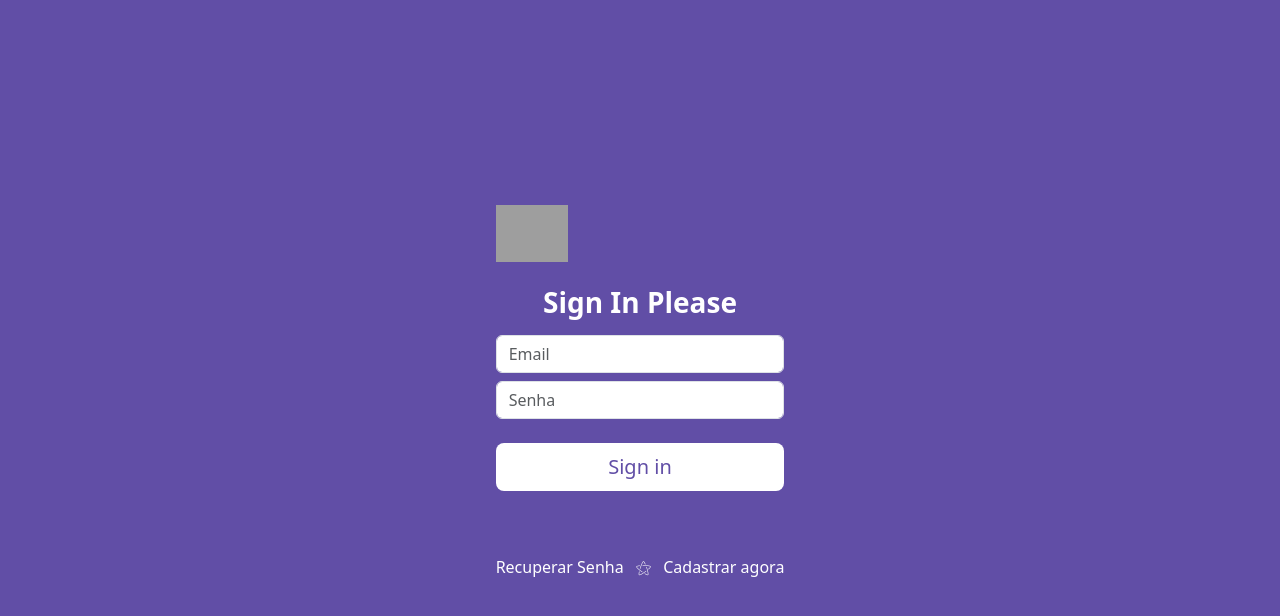
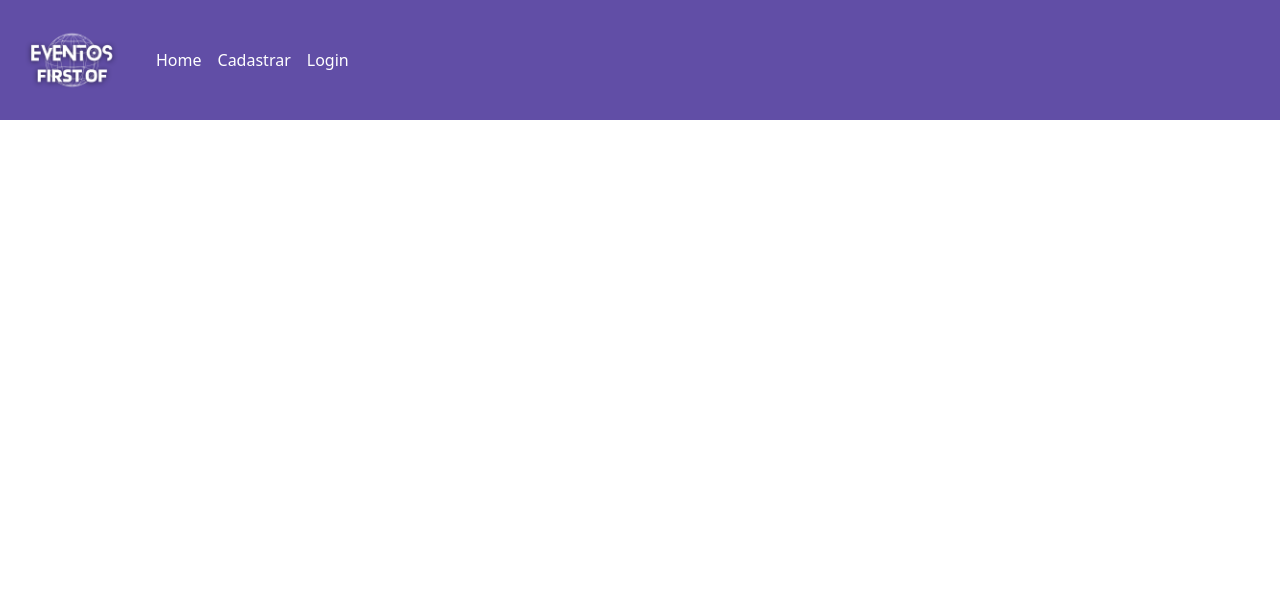
Before and after one commit to ayanokoujifl/Eventos-react-firebase-bootstrap, a React (Vite) app: page / in a window 1280 px wide. Shown: the top 616 px of the page. Built offline with nearby package versions, Linux system fonts and the light colour scheme; grey boxes are pictures that could not be loaded.

Commit message:
Navbar without login

```diff
--- a/src/components/create/create.jsx
+++ b/src/components/create/create.jsx
@@ -3,6 +3,7 @@ import { getAuth, createUserWithEmailAndPassword } from "firebase/auth";
 
 import "./create.css";
 import { firebase } from "../../config/firebase";
+import { Nav } from "../navbar/nav";
 
 export function Create() {
   const [email, setEmail] = useState();
@@ -51,6 +52,7 @@ export function Create() {
 
   return (
     <>
+      <Nav />
       <div className="form-cadastro">
         <form action="" className="text-center form-login mx-auto mt-5">
           <h1 className="h3 mb-3 fw-bold">Cadastro</h1>
--- a/src/components/login/login.css
+++ b/src/components/login/login.css
@@ -1,9 +1,19 @@
 .login-content {
   width: 100%;
-  padding: 15%;
-  margin: auto;
+  margin: 0 auto;
   background-color: #614ea6;
   height: 100vh;
+}
+
+.form-signin {
+  display: flex;
+  flex-direction: column;
+  align-items: center;
+  justify-content: center;
+}
+
+.logo {
+  height: 240px;
 }
 
 .btn-login {
--- a/src/components/login/login.jsx
+++ b/src/components/login/login.jsx
@@ -1,8 +1,9 @@
 import { useState } from "react";
 import { getAuth, signInWithEmailAndPassword } from "firebase/auth";
+import { Link } from "react-router-dom";
 
 import "./login.css";
-import { Link } from "react-router-dom";
+import Logo from "../../assets/EVENTOS.png";
 
 export function Login() {
   const [email, setEmail] = useState();
@@ -24,13 +25,7 @@ export function Login() {
     <>
       <div className="login-content d-flex align-items-center">
         <form className="form-signin mx-auto">
-          <img
-            className="mb-4"
-            src="/docs/5.3/assets/brand/bootstrap-logo.svg"
-            alt=""
-            width="72"
-            height="57"
-          />
+          <img src={Logo} alt="" className="logo" />
           <h1 className="h3 mb-3 fw-normal text-white fw-bold text-center">
             Sign In Please
           </h1>
@@ -77,10 +72,10 @@ export function Login() {
             )}
           </div>
 
-          <div className="opcoes-login mt-5">
-            <a className="mt-3 mb-3  text-center">Recuperar Senha</a>
-            <span className="mt-3 mb-3  text-center text-white">&#9885;</span>
-            <Link className="mt-3 mb-3 text-center" to="create">
+          <div className="opcoes-login mt-1 ">
+            <a className="mt-2 mb-2  text-center">Recuperar Senha</a>
+            <span className="mt-2 mb-2  text-center text-white">&#9885;</span>
+            <Link className="mt-2 mb-2 text-center" to="create">
               Cadastrar agora
             </Link>
           </div>
--- a/src/components/navbar/nav.css
+++ b/src/components/navbar/nav.css
@@ -1,3 +1,19 @@
 .navbar {
+  padding: 0;
   background-color: #614ea6;
 }
+
+.navbar-brand {
+  cursor: default;
+  padding: 0;
+  height: 15vh;
+}
+
+.nav-item a {
+  color: #fff;
+  transition: 0.3s ease-in;
+}
+
+.nav-item a:hover {
+  color: #160066;
+}
--- a/src/components/navbar/nav.jsx
+++ b/src/components/navbar/nav.jsx
@@ -1,13 +1,15 @@
+import { Link } from "react-router-dom";
 import "./nav.css";
+import Logo from "../../assets/EVENTOS.png";
 
 export function Nav() {
   return (
     <>
-      <nav class="navbar navbar-expand-lg">
-        <div class="container-fluid">
-          <span class="navbar-brand text-white fw-bold">Eventos</span>
+      <nav className="navbar navbar-expand-lg">
+        <div className="container-fluid">
+          <img className="navbar-brand" src={Logo} alt="" />
           <button
-            class="navbar-toggler"
+            className="navbar-toggler"
             type="button"
             data-bs-toggle="collapse"
             data-bs-target="#navbarNav"
@@ -15,14 +17,24 @@ export function Nav() {
             aria-expanded="false"
             aria-label="Toggle navigation"
           >
-            <span class="navbar-toggler-icon"></span>
+            <span className="navbar-toggler-icon"></span>
           </button>
-          <div class="collapse navbar-collapse" id="navbarNav">
-            <ul class="navbar-nav">
-              <li class="nav-item">
-                <a class="nav-link active" aria-current="page" href="#">
+          <div className="collapse navbar-collapse" id="navbarNav">
+            <ul className="navbar-nav">
+              <li className="nav-item">
+                <Link className="nav-link" aria-current="page" to="/">
                   Home
-                </a>
+                </Link>
+              </li>
+              <li className="nav-item">
+                <Link className="nav-link" aria-current="page" to="/create">
+                  Cadastrar
+                </Link>
+              </li>
+              <li className="nav-item">
+                <Link className="nav-link" aria-current="page" to="/login">
+                  Login
+                </Link>
               </li>
             </ul>
           </div>
--- a/src/main.jsx
+++ b/src/main.jsx
@@ -8,15 +8,15 @@ import { Home } from "./components/home/home";
 const router = createBrowserRouter([
   {
     path: "/",
-    element: <Login />,
+    element: <Home />,
   },
   {
     path: "/create",
     element: <Create />,
   },
   {
-    path: "/home",
-    element: <Home />,
+    path: "/login",
+    element: <Login />,
   },
 ]);
 
```
Also changed, not shown: src/assets/EVENTOS.png (added).
